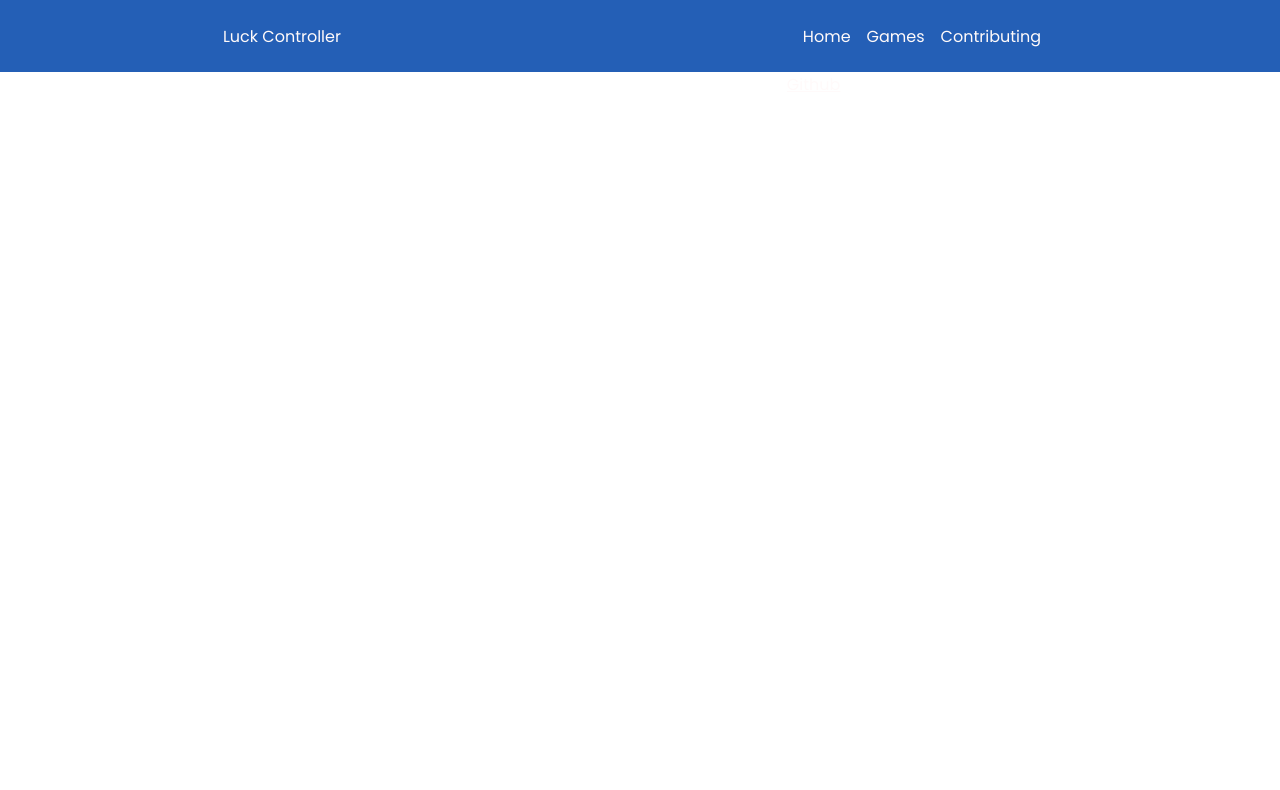
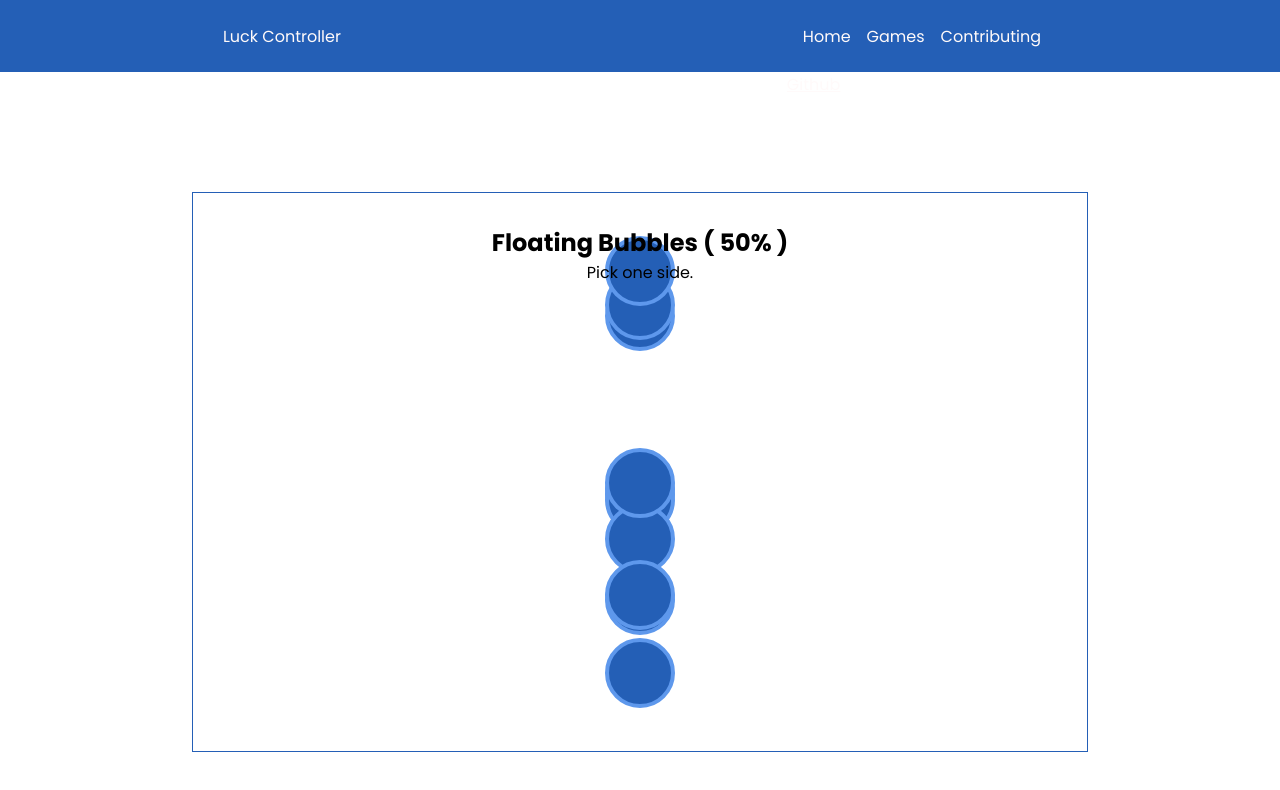
Before and after one commit to Mert18/luck-controller, a React (Create React App) app: page /floating-bubbles in a window 1280 px wide. Shown: the top 790 px of the page. Built offline with nearby package versions, Linux system fonts and the light colour scheme.

Commit message:
bubbles floating now, but sometimes it gives the wrong result.

```diff
--- a/src/screens/FloatingBubbles.tsx
+++ b/src/screens/FloatingBubbles.tsx
@@ -1,10 +1,120 @@
-import React from "react";
+import React, { useState } from "react";
 import Layout from "../components/Layout";
+import "../styles/floatingBubbles.css";
 
 const FloatingBubbles = () => {
+  const [left, setLeft] = useState([
+    50, 50, 50, 50, 50, 50, 50, 50, 50, 50, 50,
+  ]);
+  const [top, setTop] = useState(
+    Array.from({ length: 11 }, () => Math.floor(Math.random() * 80))
+  );
+
+  const [leftBack, setLeftBack] = useState("");
+  const [rightBack, setRightBack] = useState("");
+
+  const leftHandler = () => {
+    setLeft(Array.from({ length: 11 }, () => Math.floor(Math.random() * 100)));
+    setTop(Array.from({ length: 11 }, () => Math.floor(Math.random() * 80)));
+    setTimeout(() => {
+      if (left.filter((el) => el < 50).length > 5.5) {
+        setLeftBack("rgba(0, 128, 0, 0.424)");
+      } else {
+        setLeftBack("rgba(255, 0, 0, 0.246)");
+      }
+    }, 1000);
+    setTimeout(() => {
+      setLeftBack("transparent");
+      setRightBack("transparent");
+
+      // setLeft([50, 50, 50, 50, 50, 50, 50, 50, 50, 50, 50]);
+      console.log(left.filter((el) => el < 50));
+    }, 2000);
+  };
+
+  const rightHandler = () => {
+    setLeft(Array.from({ length: 11 }, () => Math.floor(Math.random() * 100)));
+    setTop(Array.from({ length: 11 }, () => Math.floor(Math.random() * 80)));
+    setTimeout(() => {
+      if (left.filter((el) => el > 50).length > 5.5) {
+        setRightBack("rgba(0, 128, 0, 0.424)");
+      } else {
+        setRightBack("rgba(255, 0, 0, 0.246)");
+      }
+    }, 1000);
+    setTimeout(() => {
+      setRightBack("transparent");
+      setLeftBack("transparent");
+      // setLeft([50, 50, 50, 50, 50, 50, 50, 50, 50, 50, 50]);
+    }, 2000);
+  };
+
   return (
     <Layout>
-      <div className="floating-bubbles">{/* Game Screen */}</div>
+      <section className="floating-bubbles">
+        <div className="gamescreen">
+          <div className="floating">
+            <h2>Floating Bubbles ( 50% )</h2>
+            <p>Pick one side.</p>
+            <button
+              style={{ background: `${leftBack}` }}
+              className="leftsec"
+              onClick={leftHandler}
+            ></button>
+            <button
+              style={{ background: `${rightBack}` }}
+              className="rightsec"
+              onClick={rightHandler}
+            ></button>
+            <div className="bubbles">
+              <div
+                className="bubble"
+                style={{ left: `${left[0]}%`, top: `${top[0]}%` }}
+              ></div>
+              <div
+                className="bubble"
+                style={{ left: `${left[1]}%`, top: `${top[1]}%` }}
+              ></div>
+              <div
+                className="bubble"
+                style={{ left: `${left[2]}%`, top: `${top[2]}%` }}
+              ></div>
+              <div
+                className="bubble"
+                style={{ left: `${left[3]}%`, top: `${top[3]}%` }}
+              ></div>
+              <div
+                className="bubble"
+                style={{ left: `${left[4]}%`, top: `${top[4]}%` }}
+              ></div>
+              <div
+                className="bubble"
+                style={{ left: `${left[5]}%`, top: `${top[5]}%` }}
+              ></div>
+              <div
+                className="bubble"
+                style={{ left: `${left[6]}%`, top: `${top[6]}%` }}
+              ></div>
+              <div
+                className="bubble"
+                style={{ left: `${left[7]}%`, top: `${top[7]}%` }}
+              ></div>
+              <div
+                className="bubble"
+                style={{ left: `${left[8]}%`, top: `${top[8]}%` }}
+              ></div>
+              <div
+                className="bubble"
+                style={{ left: `${left[9]}%`, top: `${top[9]}%` }}
+              ></div>
+              <div
+                className="bubble"
+                style={{ left: `${left[10]}%`, top: `${top[10]}%` }}
+              ></div>
+            </div>
+          </div>
+        </div>
+      </section>
     </Layout>
   );
 };
--- /dev/null
+++ b/src/styles/floatingBubbles.css
@@ -0,0 +1,72 @@
+.floating-bubbles {
+  display: flex;
+  justify-content: center;
+  align-items: center;
+  height: 100vh;
+}
+
+.gamescreen {
+  border: 1px solid var(--blue);
+  width: 70%;
+  height: 70%;
+}
+
+.floating {
+  display: flex;
+  flex-direction: column;
+  justify-content: flex-start;
+  align-items: center;
+  height: 100%;
+  position: relative;
+  padding: 2rem;
+}
+.floating h2,
+p,
+button {
+  z-index: 999;
+}
+
+.bubbles {
+  position: absolute;
+  height: 100%;
+  width: 100%;
+}
+
+.bubble {
+  position: absolute;
+  transform: translateX(-50%);
+  width: 70px;
+  height: 70px;
+  background: var(--blue);
+  border-radius: 50%;
+  transition: all 1s ease;
+  border: 4px solid var(--blue-flavor);
+}
+
+.leftsec {
+  position: absolute;
+  top: 0;
+  left: 0;
+  width: 50%;
+  height: 100%;
+  background: transparent;
+  border: none;
+}
+.leftsec:hover {
+  background: rgba(0, 0, 255, 0.185);
+  cursor: pointer;
+}
+
+.rightsec {
+  position: absolute;
+  top: 0;
+  right: 0;
+  width: 50%;
+  height: 100%;
+  background: transparent;
+  border: none;
+}
+.rightsec:hover {
+  cursor: pointer;
+  background: rgba(0, 0, 255, 0.185);
+}
```
